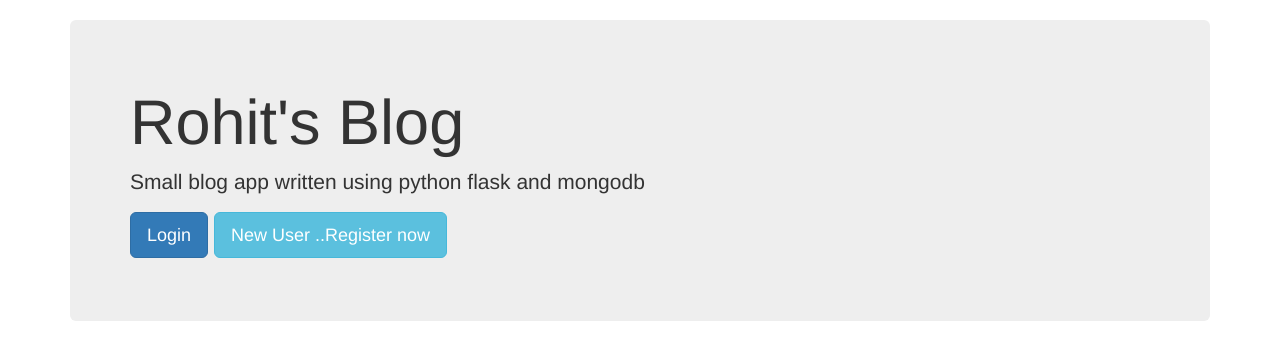
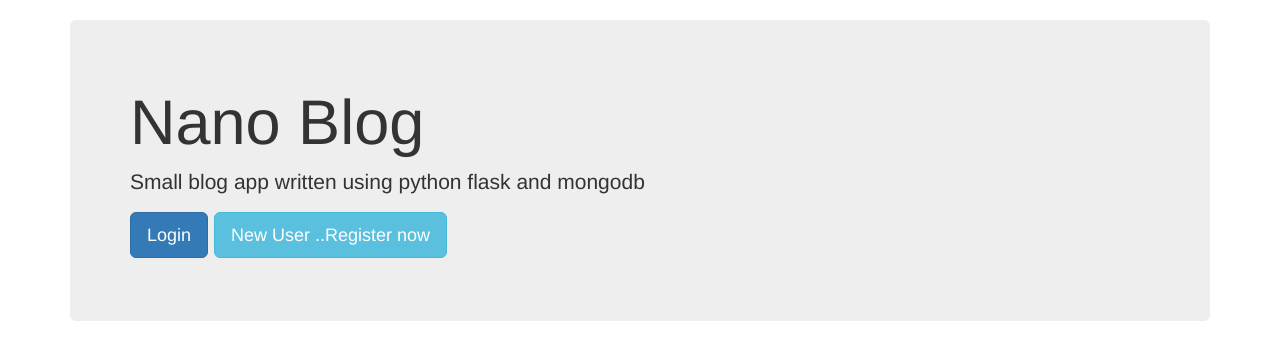
Before and after one commit to rohit-136/blogapp, a Flask app: page / in a window 1280 px wide. Shown: the part 52-412 px from the top of the page. Run offline with Flask 2, Linux system fonts and the light colour scheme; some libraries are stand-ins or nearby versions.

Commit message:
Update home.html

```diff
--- a/src/templates/home.html
+++ b/src/templates/home.html
@@ -2,7 +2,7 @@
 {% block content %}
 <div class="container">
     <div class="jumbotron">
-            <h1>Rohit's Blog</h1>
+            <h1>Nano Blog</h1>
             <p>Small blog app written using python flask and mongodb</p>
             <p> {% if not session['email'] : %}
                 <a href="/login" class="btn btn-lg btn-primary"  role="button">Login </a>
```
